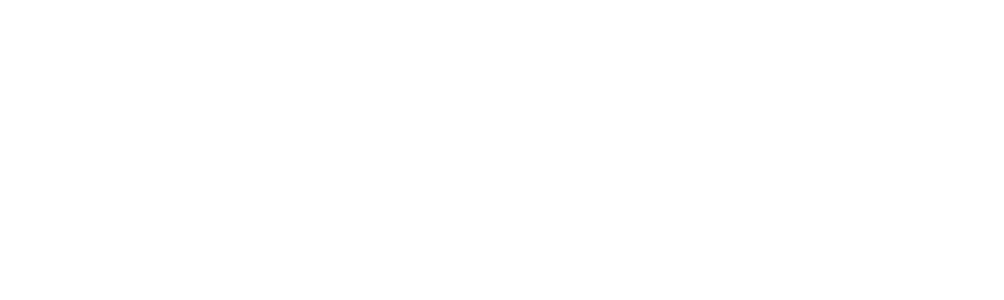
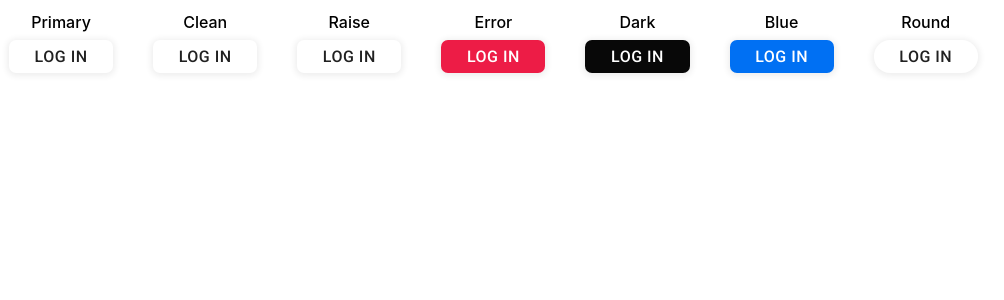
Before and after one commit to seek-ev/seek-ev.com-archived, a React (Create React App) app: page / in a window 1280 px wide. Shown: the top 300 px of the page, without its empty margins (23-1027 px from the left). Built offline with nearby package versions, Linux system fonts and the light colour scheme.

Commit message:
style(component): display example buttons

```diff
--- a/src/components/Basic/Button/button.sass
+++ b/src/components/Basic/Button/button.sass
@@ -5,12 +5,12 @@
 .button
     border: 0px
     outline: none
-    font-size: 18px
+    font-size: 16px
     color: #212121
     font-weight: 500
     border-radius: 7px
     margin-bottom: 12px
-    padding: 8px 1.6rem
+    padding: 7px 1.6rem
     letter-spacing: .5px
     background-color: #fff
     text-transform: uppercase
@@ -22,7 +22,7 @@
 
 .button:hover
     color: #fff
-    background-color: #1ed35d
+    background-color: #1DB954
     box-shadow: 1px 2px 4px 2px rgba(0,0,0, 0.12)
     -moz-box-shadow: 1px 2px 4px 2px rgba(0,0,0, 0.12)
     -webkit-box-shadow: 1px 2px 4px 2px rgba(0,0,0, 0.12)
@@ -48,10 +48,10 @@
 // Different colors
 .primary
     color: #fff
-    background-color: #1ed35d
+    background-color: #1DB954
 
 .primary:hover
-    background-color: #1ed35de3
+    background-color: #1DB954e3
     box-shadow: 1px 2px 4px 2px rgba(30, 211, 93, $opacity)
     -moz-box-shadow: 1px 2px 4px 2px rgba(30, 211, 93, $opacity)
     -webkit-box-shadow: 1px 2px 4px 2px rgba(30, 211, 93, $opacity)
@@ -62,9 +62,9 @@
 
 .error:hover
     background-color: #ed1c46e3
-    box-shadow: 1px 2px 4px 2px rgba(237, 28, 70, $opacity)
-    -moz-box-shadow: 1px 2px 4px 2px rgba(237, 28, 70, $opacity)
-    -webkit-box-shadow: 1px 2px 4px 2px rgba(237, 28, 70, $opacity)
+    box-shadow: 0px 2px 8px 1px rgba(237, 28, 70, $opacity)
+    -moz-box-shadow: 0px 2px 8px 1px rgba(237, 28, 70, $opacity)
+    -webkit-box-shadow: 0px 2px 8px 1px rgba(237, 28, 70, $opacity)
 
 .dark
     color: #fff
@@ -72,9 +72,9 @@
 
 .dark:hover
     background-color: #080808e3
-    box-shadow: 1px 2px 4px 2px  rgba(8, 8, 8, $opacity)
-    -moz-box-shadow: 1px 2px 4px 2px  rgba(8, 8, 8, $opacity)
-    -webkit-box-shadow: 1px 2px 4px 2px  rgba(8, 8, 8, $opacity)
+    box-shadow: 0px 2px 8px 1px rgba(8, 8, 8, $opacity)
+    -moz-box-shadow: 0px 2px 8px 1px rgba(8, 8, 8, $opacity)
+    -webkit-box-shadow: 0px 2px 8px 1px rgba(8, 8, 8, $opacity)
 
 .blue
     color: #fff
@@ -82,9 +82,9 @@
 
 .blue:hover
     background-color: #0071f3e3
-    box-shadow: 1px 2px 4px 2px  rgba(0, 113, 243, $opacity)
-    -moz-box-shadow: 1px 2px 4px 2px  rgba(0, 113, 243, $opacity)
-    -webkit-box-shadow: 1px 2px 4px 2px  rgba(0, 113, 243, $opacity)
+    box-shadow: 0px 2px 8px 1px rgba(0, 113, 243, $opacity)
+    -moz-box-shadow: 0px 2px 8px 1px rgba(0, 113, 243, $opacity)
+    -webkit-box-shadow: 0px 2px 8px 1px rgba(0, 113, 243, $opacity)
 
 // Round button
 .round
--- a/src/pages/App.js
+++ b/src/pages/App.js
@@ -3,8 +3,42 @@
 // Styles
 import './App.sass'
 
+// Components
+import Button from '../components/basic/button'
+
 function App() {
-  return <div className='app'></div>
+  return (
+    <div className='app'>
+      <div class='example'>
+        <div class='example_text'>Primary</div>
+        <Button text='Log in' />
+      </div>
+      <div class='example'>
+        <div class='example_text'>Clean</div>
+        <Button text='Log in' clean />
+      </div>
+      <div class='example'>
+        <div class='example_text'>Raise</div>
+        <Button text='Log in' raise />
+      </div>
+      <div class='example'>
+        <div class='example_text'>Error</div>
+        <Button text='Log in' error />
+      </div>
+      <div class='example'>
+        <div class='example_text'>Dark</div>
+        <Button text='Log in' dark />
+      </div>
+      <div class='example'>
+        <div class='example_text'>Blue</div>
+        <Button text='Log in' blue />
+      </div>
+      <div class='example'>
+        <div class='example_text'>Round</div>
+        <Button text='Log in' round />
+      </div>
+    </div>
+  )
 }
 
 export default App
--- a/src/pages/App.sass
+++ b/src/pages/App.sass
@@ -1 +1,16 @@
 .app
+    display: flex
+    padding: 12px
+    flex-direction: row
+    flex-wrap: wrap
+
+.example
+    display: flex
+    flex-direction: column
+    justify-content: space-between
+    margin: 0 20px
+
+.example_text
+    margin: 0 0 8px
+    font-weight: 500
+    text-align: center
```
